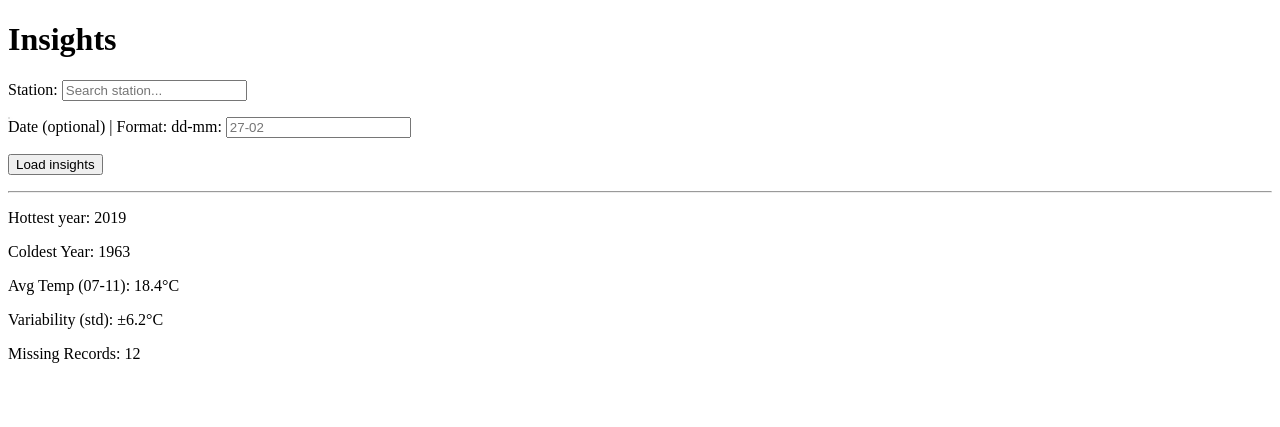
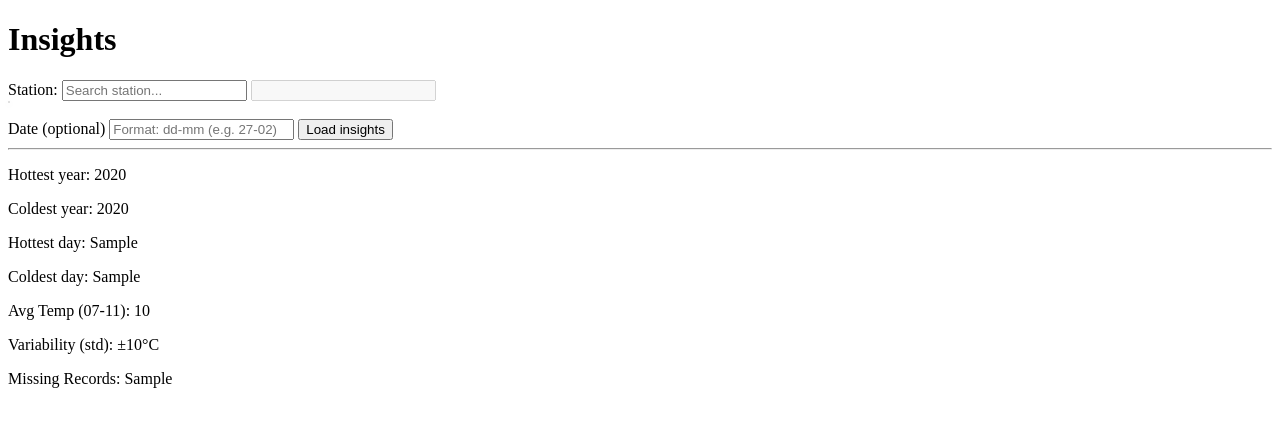
Before and after one commit to jexser/Weather_Station_Data_Portal, a Flask app: template templates/insights.html in a window 1280 px wide. Shown: the top 427 px of the page. Run offline with Flask 3, Linux system fonts and the light colour scheme; the template is opened without the code that fills it: most values are stand-ins (such as "Sample title", 1, 10 or a date in 2020); parts of the project's set-up code (start-up, migrations or seed data) failed here and were passed over.

Commit message:
Implemented most of UI calls for Insights

```diff
--- a/static/scripts/combo-search.js
+++ b/static/scripts/combo-search.js
@@ -1,4 +1,4 @@
-const input = document.getElementById("station-search");
+const input = document.getElementById("station_name_search");
 const resultsDiv = document.getElementById("results");
 
 let timeout = null;
@@ -27,7 +27,8 @@ function renderResults(stations) {
         item.textContent = `${station.STAID} - ${station.STANAME}`;
 
         item.onclick = () => {
-            document.getElementById("station-search").value = station.STANAME;
+            document.getElementById("station_name_search").value = station.STANAME;
+            document.getElementById("station_id").value = station.STAID;
             resultsDiv.innerHTML = "";
         };
 
@@ -36,7 +37,7 @@ function renderResults(stations) {
 }
 
 document.addEventListener("click", (event) => {
-    const input = document.getElementById("station-search");
+    const input = document.getElementById("station_name_search");
     const results = document.getElementById("results");
 
     const clickedInside =
--- a/templates/insights.html
+++ b/templates/insights.html
@@ -4,23 +4,29 @@
 <head>
     <title>Weather Station Data Portal</title>
     <link rel="stylesheet" href="{{ url_for('static', filename='css/components.css') }}">
-    <style>
-
-    </style>
 </head>
 
 <body>
     <h1>Insights</h1>
-    <p>Station: <input type="text" id="station-search" placeholder="Search station..."/></p>
-    <div id="results" class="combo-dropdown"></div>
-    <p>Date (optional) | Format: dd-mm: <input type="text" id="date-input" placeholder="27-02"/></p>
-    <p><input type="submit" value="Load insights"/></p>
+    <form method="get" action="{{ url_for('ui.insights_ui') }}">
+        <label for="station_name_search">Station: </label>
+        <input type="text" id="station_name_search" placeholder="Search station..."/>
+        <!-- TODO: refactor to remove extra field and store value in 'station_name_search' -->
+        <input type="text" id="station_id" disabled="true">
+        <div id="results" class="combo-dropdown"></div>
+        <br><br>
+        <label for="date_input">Date (optional)</label>
+        <input type="text" id="date_input" placeholder="Format: dd-mm (e.g. 27-02)"/>
+        <input type="submit" id="load_insights" value="Load insights"/>
+    </form>
     <hr>
-    <p>Hottest year: 2019</p>
-    <p>Coldest Year: 1963</p>
-    <p>Avg Temp (07-11): 18.4°C</p>
-    <p>Variability (std): ±6.2°C</p>
-    <p>Missing Records: 12</p>
+    <p>Hottest year: {{ hottest_year }}</p>
+    <p>Coldest year: {{ coldest_year }}</p>
+    <p>Hottest day: {{ hottest_day }}</p>
+    <p>Coldest day: {{ coldest_day }}</p>
+    <p>Avg Temp (07-11): {{ avg_temp}}</p>
+    <p>Variability (std): ±{{ std_temp }}°C</p>
+    <p>Missing Records: {{ missing_records }}</p>
 
     <script src="{{ url_for('static', filename='scripts/combo-search.js') }}" defer></script>
 </body>
```
Also changed, not shown: routes/ui.py (+35 -7 lines).
